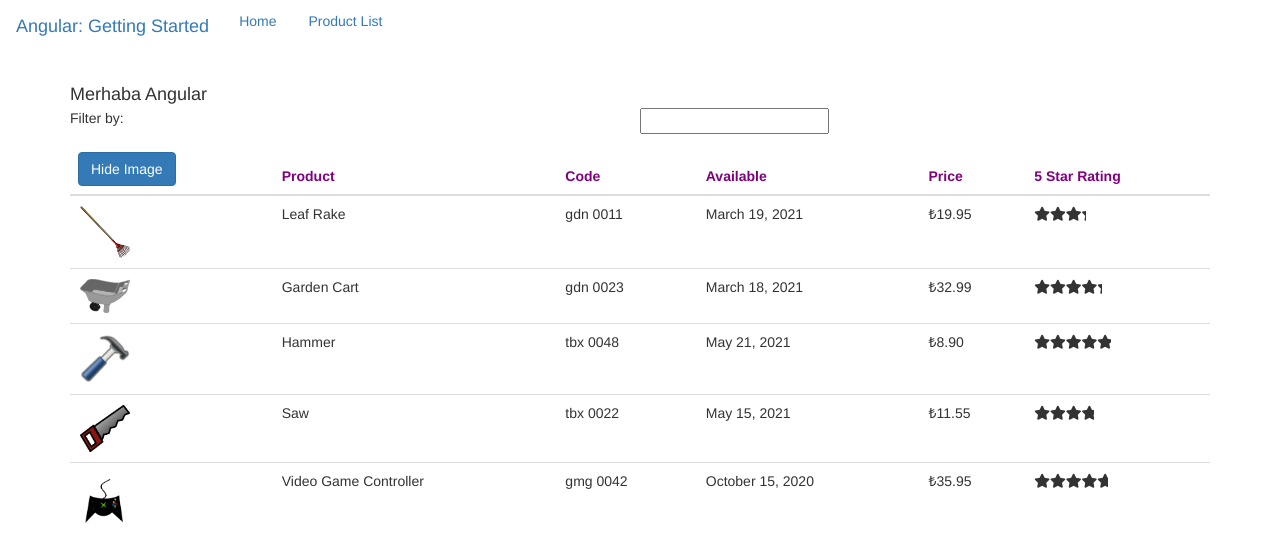
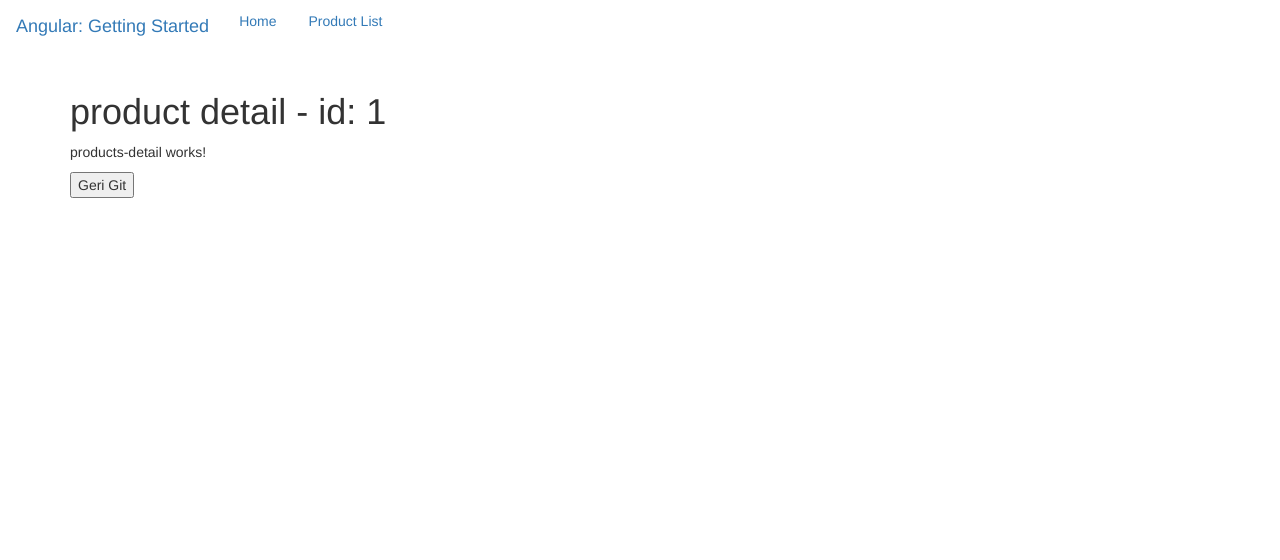
Before and after one commit to EnginKARATAS/angular-with-deborah-kurata, an Angular app in the folder APM-Start/: page /products/1 in a window 1280 px wide. Shown: the top 560 px of the page. Built offline with nearby package versions, Linux system fonts and the light colour scheme.

Commit message:
modele 12  more route

```diff
--- a/APM-Start/src/app/app.module.ts
+++ b/APM-Start/src/app/app.module.ts
@@ -26,7 +26,7 @@ import { RouterModule } from '@angular/router';
     HttpClientModule,
     RouterModule.forRoot([
       { path: "products", component: ProductListComponent},
-      { path: "products/:id", component: ProductListComponent},
+      { path: "products/:id", component: ProductsDetailComponent},
       { path: "welcome", component:WelcomeComponent},
       { path: "", redirectTo:"welcome", pathMatch:"full"},
       { path: "**", redirectTo: "welcome", pathMatch:"full"}
--- a/APM-Start/src/app/products/product-list.component.html
+++ b/APM-Start/src/app/products/product-list.component.html
@@ -1,25 +1,21 @@
-<div class='card'>
-  <div class='card-header'>
-    {{pageTitle}}
+<div class="card">
+  <div class="card-header">
+    {{ pageTitle }}
   </div>
-  <div class='card-body'>
-    <div class='row'>
-      <input type=text [(ngModel)]='listFilter'>
-      <div class='col-md-2'>Filter by: {{listFilter}}</div>
-      <div class='col-md-4'>
+  <div class="card-body">
+    <div class="row">
+      <input type="text" [(ngModel)]="listFilter" />
+      <div class="col-md-2">Filter by: {{ listFilter }}</div>
+      <div class="col-md-4"></div>
     </div>
   </div>
-    </div>
-    <div class='table-responsive'>
-
-      <table class='table'
-             *ngIf='products.length'>
+  <div class="table-responsive">
+    <table class="table" *ngIf="products.length">
       <thead>
         <tr>
           <th>
-              <button class="btn btn-primary"
-                (click)='toggleImage()'>
-                {{ showImage ? 'Hide' : 'Show' }} Image
+            <button class="btn btn-primary" (click)="toggleImage()">
+              {{ showImage ? "Hide" : "Show" }} Image
             </button>
           </th>
           <th>Product</th>
@@ -30,20 +26,25 @@
         </tr>
       </thead>
       <tbody>
-          <tr *ngFor='let product of filteredProducts'>
+        <tr *ngFor="let product of filteredProducts">
           <td>
-              <img *ngIf='showImage'
-                   [src]='product.imageUrl'
-                   [title]='product.productName'
-                   [style.width.px]='imageWidth'
-                   [style.margin.px]='imageMargin'>
+            <img
+              *ngIf="showImage"
+              [src]="product.imageUrl"
+              [title]="product.productName"
+              [style.width.px]="imageWidth"
+              [style.margin.px]="imageMargin"
+            />
           </td>
-            <td>{{product.productName}}</td>
-            <td>{{product.productCode | lowercase | convertToSpaces:"-"}}</td>
-            <td>{{product.releaseDate}}</td>
-            <td>{{product.price | currency:"₺"}}</td>
-            <td><pm-star [rating] = "product.starRating"></pm-star></td>
-
+          <td>
+            <a [routerLink]="['/products', product.productId]">
+              {{ product.productName }}
+            </a>
+          </td>
+          <td>{{ product.productCode | lowercase | convertToSpaces: "-" }}</td>
+          <td>{{ product.releaseDate }}</td>
+          <td>{{ product.price | currency: "₺" }}</td>
+          <td><pm-star [rating]="product.starRating"></pm-star></td>
         </tr>
       </tbody>
     </table>
--- a/APM-Start/src/app/products/products-detail.component.html
+++ b/APM-Start/src/app/products/products-detail.component.html
@@ -1 +1,4 @@
+<h1>{{pageTitle}}</h1>
 <p>products-detail works!</p>
+
+<button (click)="onBack()">Geri Git</button>
--- a/APM-Start/src/app/products/products-detail.component.ts
+++ b/APM-Start/src/app/products/products-detail.component.ts
@@ -1,4 +1,5 @@
 import { Component, OnInit } from '@angular/core';
+import { ActivatedRoute, Router } from '@angular/router';
 
 @Component({
   selector: 'pm-products-detail',
@@ -6,10 +7,17 @@ import { Component, OnInit } from '@angular/core';
   styleUrls: ['./products-detail.component.css']
 })
 export class ProductsDetailComponent implements OnInit {
-
-  constructor() { }
+  pageTitle: string = "product detail"
+  //Router yönlendirmeyi yapar
+  //ActivatedRoute yönlenmiş olan route bilgilerini okuyabiliyoruz
+  constructor(private route: ActivatedRoute, private router: Router) { }
 
   ngOnInit(): void {
+    const id = Number(this.route.snapshot.paramMap.get("id"));
+    this.pageTitle = `product detail - id: ${id}`;
   }
 
+  onBack(): void{
+    this.router.navigate(["/products"])
+  }
 }
```
Lines whose indentation alone changed are shown as unchanged.
